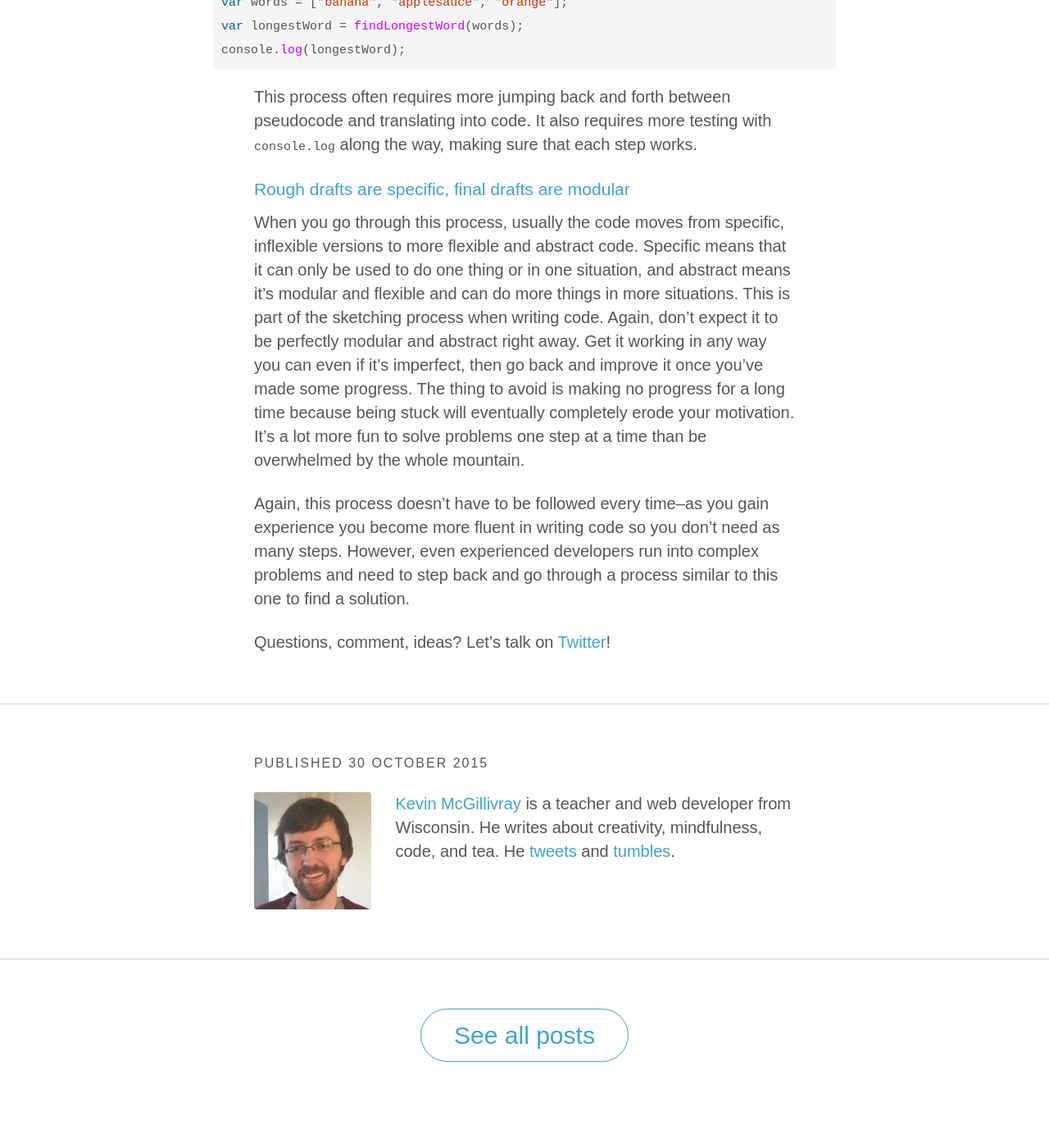
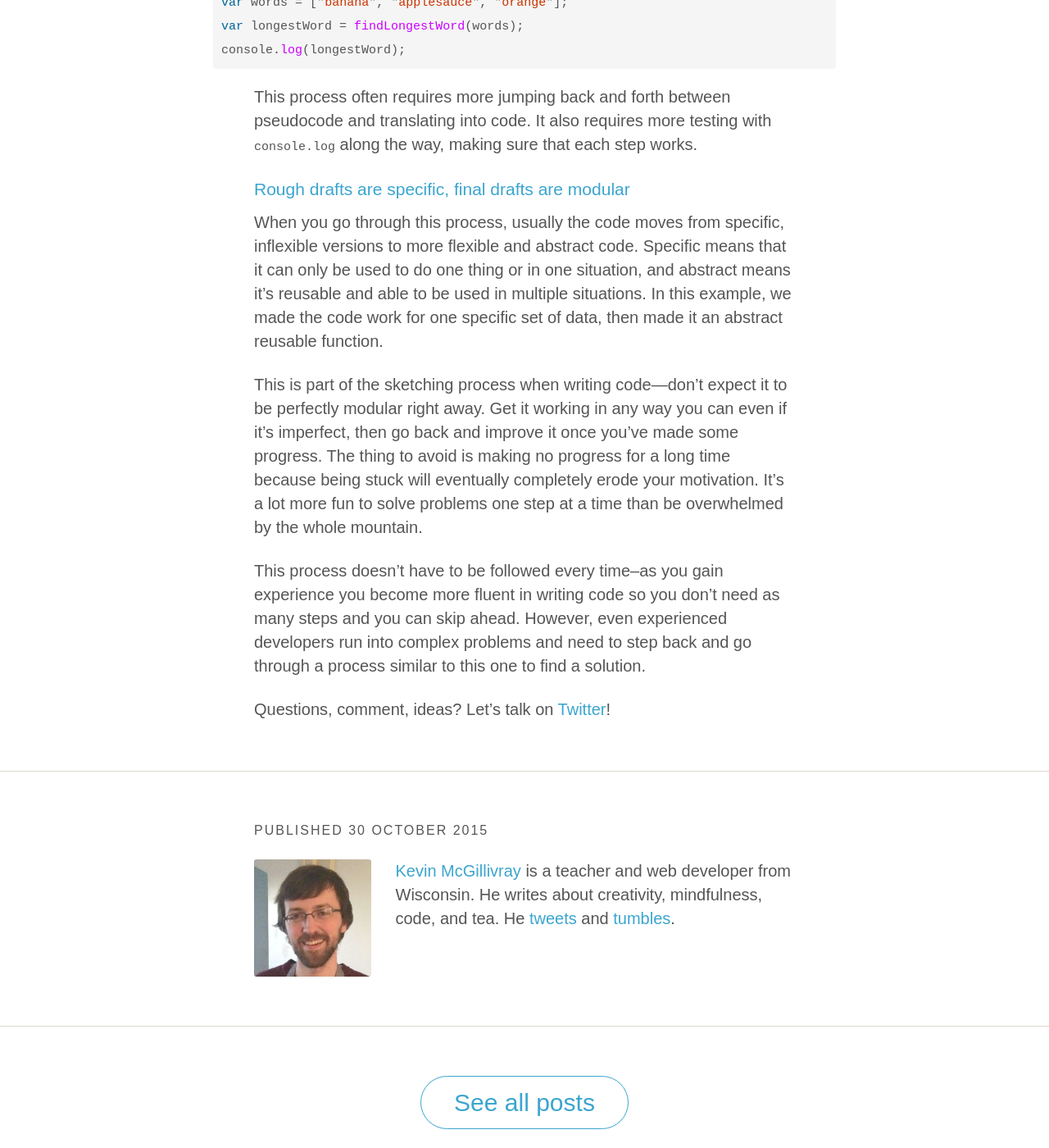
Before and after one commit to kmcgillivray/kmcgillivray.github.io, a Jekyll site: the page built from _posts/2015-10-30-writing-code-from-scratch.md, in a window 1280 px wide and 1400 px high, scrolled down 7732 px. Shown: the whole window at 82% size. Built offline with Jekyll 4.4.1, drawn with Linux system fonts in a browser that asks for light colours; nearby versions of some CDN libraries; some of the changed text lies outside the part shown.

Commit message:
Small edits

```diff
--- a/_posts/2015-10-30-writing-code-from-scratch.md
+++ b/_posts/2015-10-30-writing-code-from-scratch.md
@@ -47,9 +47,9 @@ The logic may not be completely correct after you write it out or sketch it out,
 
 Before beginning this step, the most important thing to keep in mind is that the code you’re writing doesn’t have to be perfect the first time. It’s important to just get one tiny piece of the overall functionality working so you can get some feedback and make some progress. Even if it will have to be adjusted later, each step results in feedback and a few pieces of code you can use moving forward.
 
-Using your pseudo-code, break it down into tiny, tiny pieces that you can tackle individually and do them one at a time. If you don’t know how exactly to write something in the correct syntax, this is a good time to do some research and look it up.
+Using your pseudocode, break it down into tiny, tiny pieces that you can tackle individually and do them one at a time. If you don’t know how exactly to write something in the correct syntax, this is a good time to do some research and look it up.
 
-In the next example, we're taking the pseudo-code from the previous example and simply write a line to store the list of words:
+In the next example, we're taking the pseudocode from the previous example and translating one line to store the list of words:
 
 {% highlight javascript %}
 {% raw %}
@@ -204,8 +204,10 @@ This process often requires more jumping back and forth between pseudocode and t
 
 ## Rough drafts are specific, final drafts are modular
 
-When you go through this process, usually the code moves from specific, inflexible versions to more flexible and abstract code. Specific means that it can only be used to do one thing or in one situation, and abstract means it’s modular and flexible and can do more things in more situations. This is part of the sketching process when writing code. Again, don’t expect it to be perfectly modular and abstract right away. Get it working in any way you can even if it’s imperfect, then go back and improve it once you’ve made some progress. The thing to avoid is making no progress for a long time because being stuck will eventually completely erode your motivation. It’s a lot more fun to solve problems one step at a time than be overwhelmed by the whole mountain.
+When you go through this process, usually the code moves from specific, inflexible versions to more flexible and abstract code. Specific means that it can only be used to do one thing or in one situation, and abstract means it’s reusable and able to be used in multiple situations. In this example, we made the code work for one specific set of data, then made it an abstract reusable function.
 
-Again, this process doesn't have to be followed every time–as you gain experience you become more fluent in writing code so you don't need as many steps. However, even experienced developers run into complex problems and need to step back and go through a process similar to this one to find a solution.
+This is part of the sketching process when writing code—don’t expect it to be perfectly modular right away. Get it working in any way you can even if it’s imperfect, then go back and improve it once you’ve made some progress. The thing to avoid is making no progress for a long time because being stuck will eventually completely erode your motivation. It’s a lot more fun to solve problems one step at a time than be overwhelmed by the whole mountain.
+
+This process doesn't have to be followed every time–as you gain experience you become more fluent in writing code so you don't need as many steps and you can skip ahead. However, even experienced developers run into complex problems and need to step back and go through a process similar to this one to find a solution.
 
 Questions, comment, ideas? Let's talk on [Twitter](http://twitter.com/kev_mcg)!
```
Also changed, not shown: other parts of _posts/2015-10-30-writing-code-from-scratch.md (+1 -1 lines).
